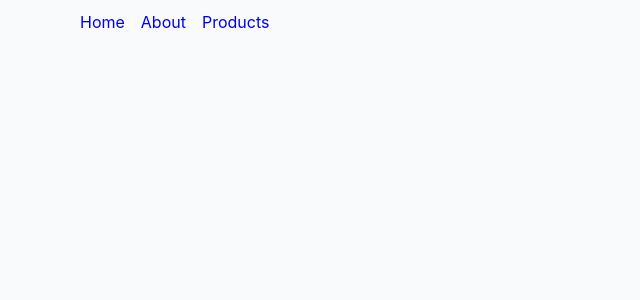
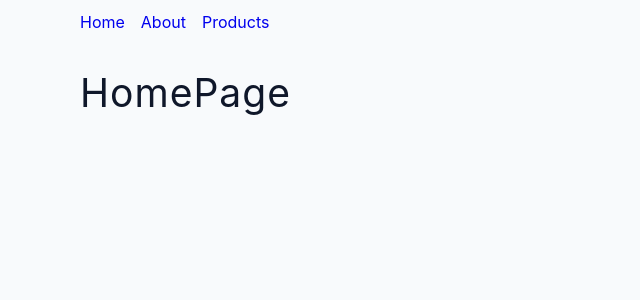
Before and after one commit to Pedro558/React-router, a React (Create React App) app: page / in a window 1280 px wide. Shown: the top 300 px of the page, without its empty margins (0-640 px from the left). Built offline with nearby package versions, Linux system fonts and the light colour scheme.

Commit message:
:sparkles: feat: add SharedLayout page

```diff
--- a/src/App.js
+++ b/src/App.js
@@ -4,12 +4,14 @@ import { About } from './pages/About'
 import { Home } from './pages/Home'
 import { Products } from './pages/Products';
 import { Error } from './pages/Error';
+import { SharedLayout } from './pages/SharedLayout';
 
 export default function App() {
   return (
     <Router>
       <Routes>
-        <Route path='/' element={<Home/>}>
+        <Route path='/' element={<SharedLayout/>}>
+          <Route index element={<Home/>}/>
           <Route path='/about' element={<About/>}/>
           <Route path='/products' element={<Products/>}/>
         </Route>
--- a/src/pages/Home.js
+++ b/src/pages/Home.js
@@ -1,14 +1,7 @@
-import { Outlet } from 'react-router-dom'
-import { Navbar } from '../components/Navbar'
-
 export function Home(){
   return(
-    <>
-      <Navbar/>
-      <section className='section'>
-        <Outlet/>
-      </section>
-
-    </>
+    <section className='section'>
+      <h2>HomePage</h2>
+    </section>
   )
 }
--- /dev/null
+++ b/src/pages/SharedLayout.js
@@ -0,0 +1,11 @@
+import { Outlet } from 'react-router-dom'
+import { Navbar } from '../components/Navbar'
+
+export function SharedLayout() {
+  return(
+    <>
+      <Navbar/>
+      <Outlet/>
+    </>
+  )
+};
```
